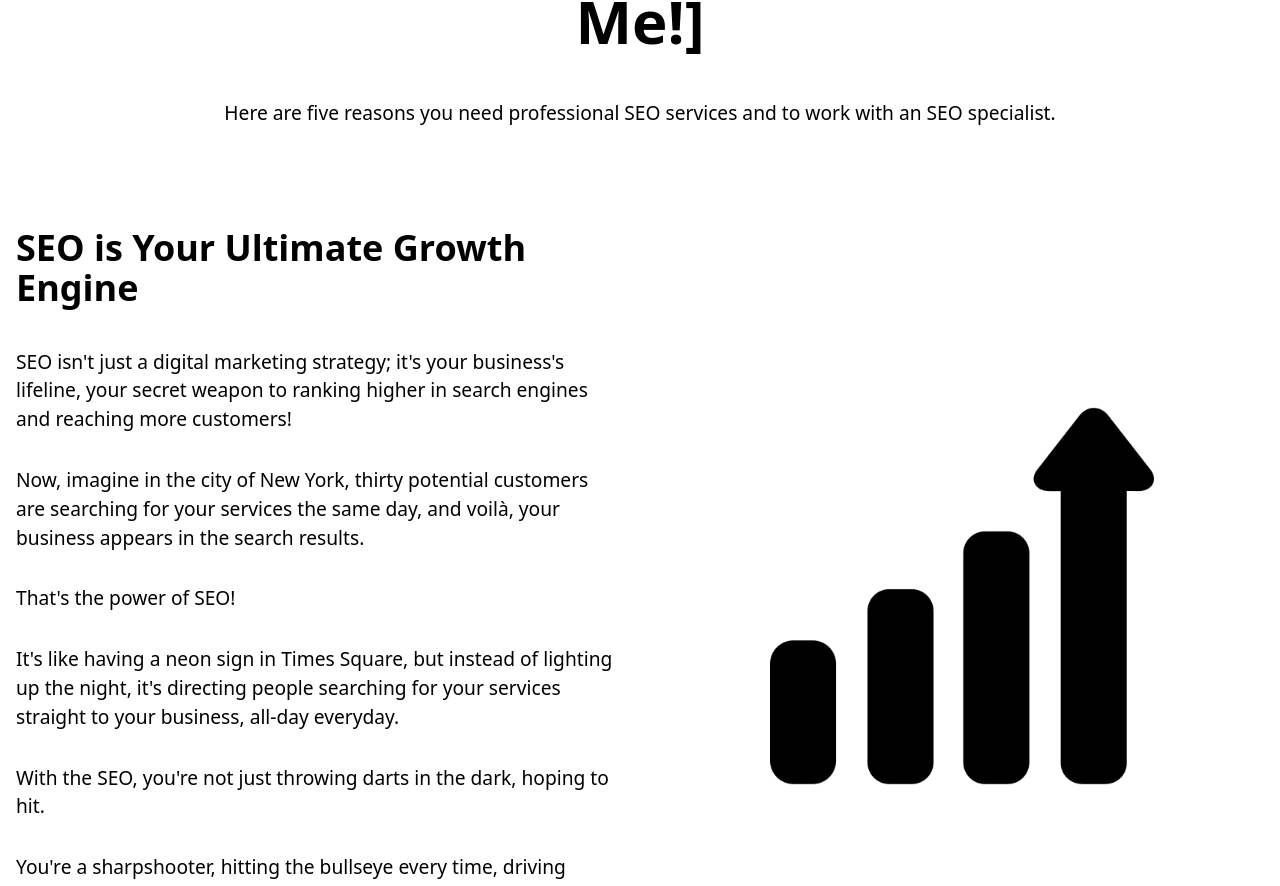
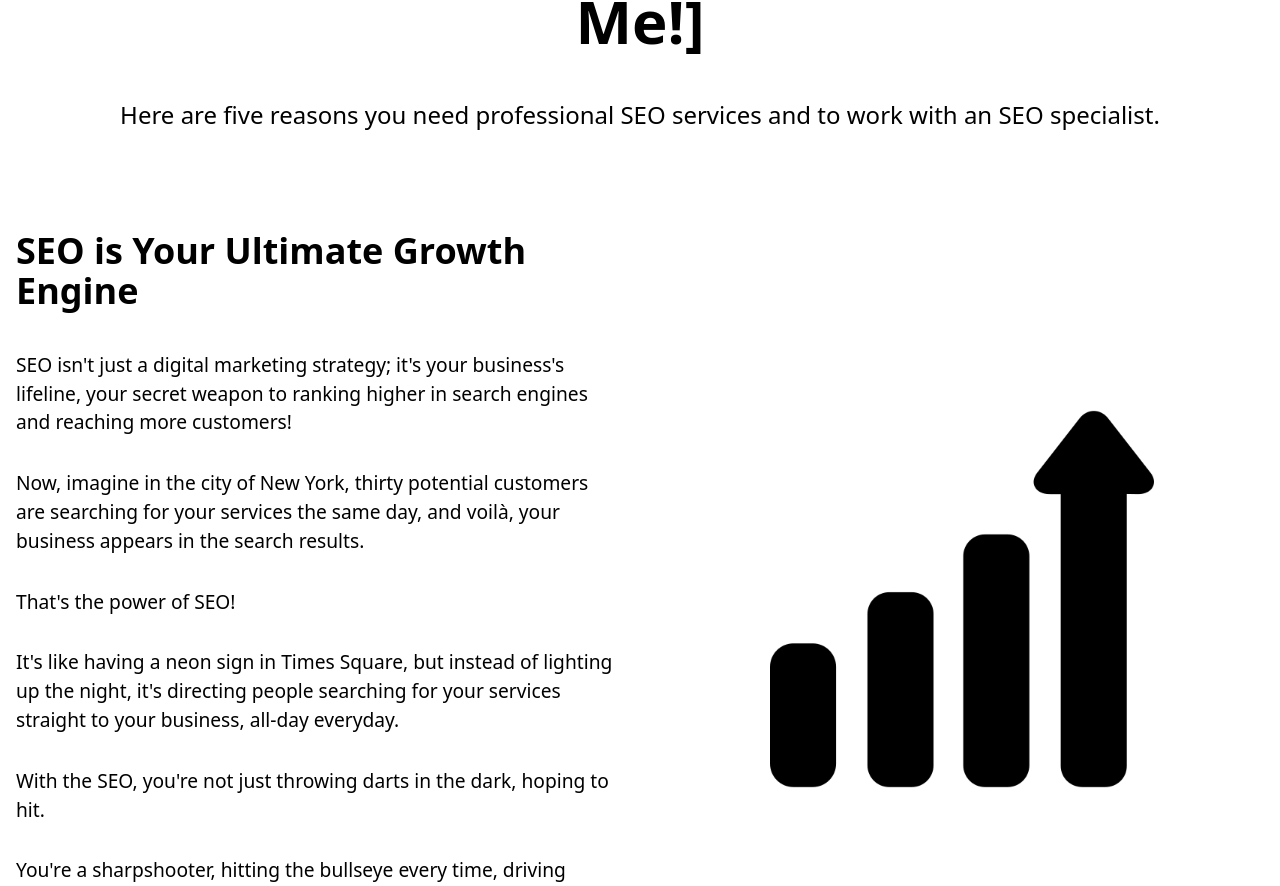
Before and after one commit to kgb4000/ny-seo-consultant, a Next.js app: page / in a window 1280 px wide. Shown: the part 1029-1915 px from the top of the page. Built offline with nearby package versions, Linux system fonts and the light colour scheme.

Commit message:
Made changes to h1.

```diff
--- a/pages/index.js
+++ b/pages/index.js
@@ -72,7 +72,7 @@ export default function Home() {
               5 Reasons You Need to Partner With a New York City SEO Consultant
               [Like Me!]
             </h2>
-            <p>
+            <p className="text-xl lg:text-2xl text-center">
               Here are five reasons you need professional SEO services and to
               work with an SEO specialist.
             </p>
```
